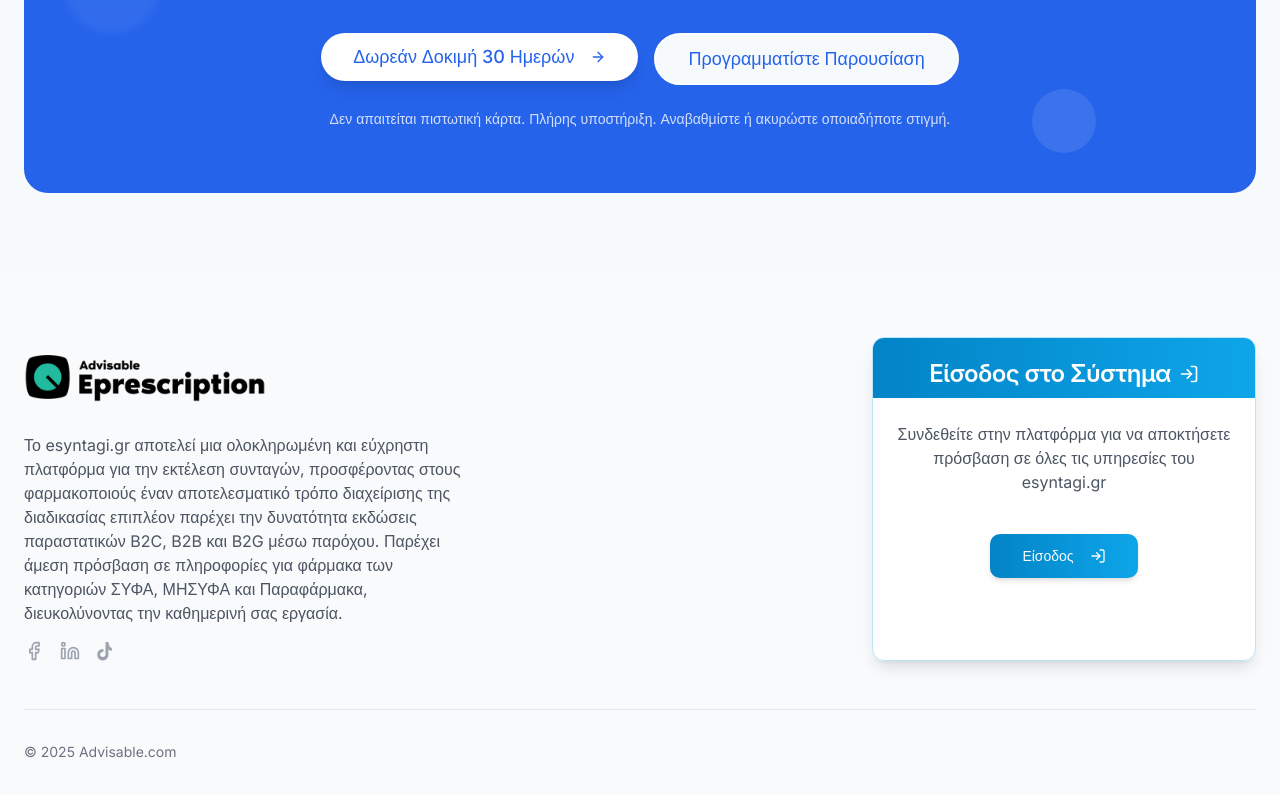
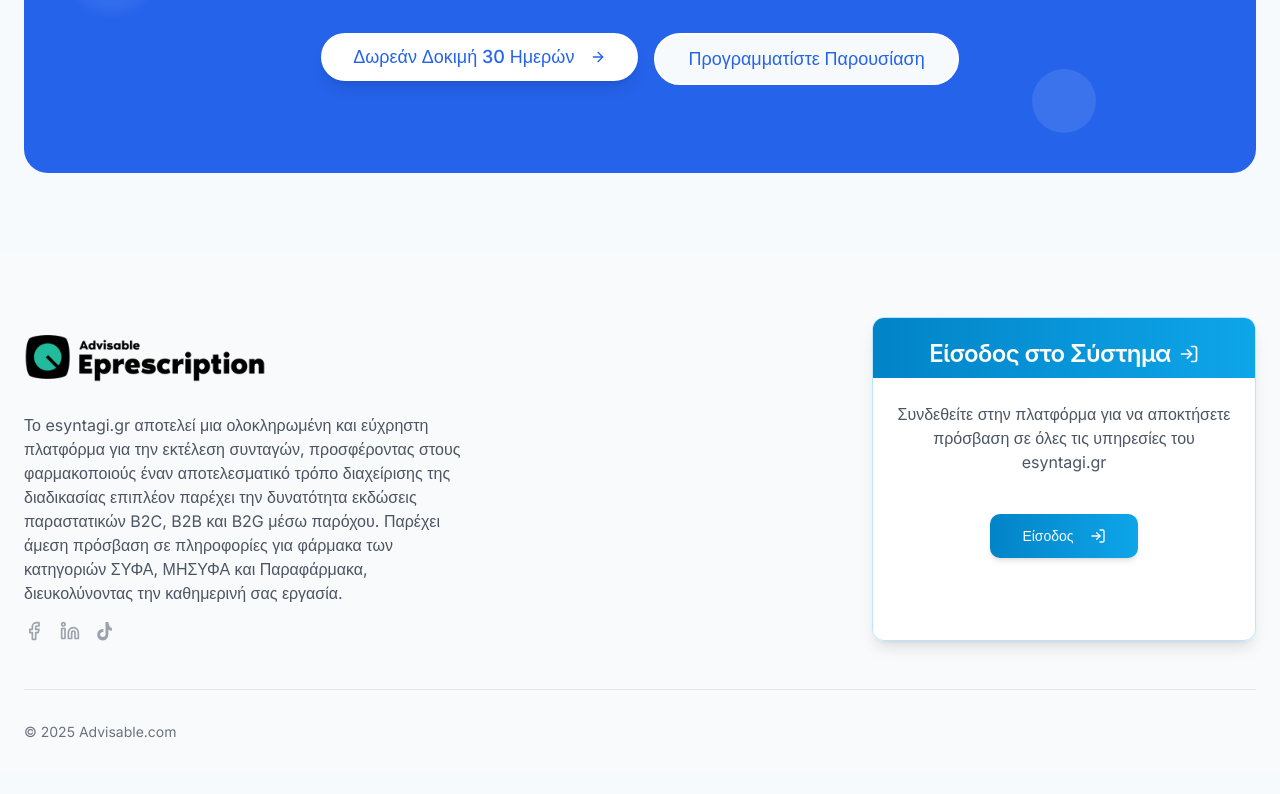
Before and after one commit to pkollaras/essyntagi-site, a React (Vite) app: page / in a window 1280 px wide. Shown: the part 5491-6285 px from the top of the page. Built offline with nearby package versions, Linux system fonts and the light colour scheme.

Commit message:
Visual edit in Lovable
Edited UI in Lovable

```diff
--- a/src/components/CallToAction.tsx
+++ b/src/components/CallToAction.tsx
@@ -1,4 +1,3 @@
-
 import { useRef } from 'react';
 import { useInView } from '@/utils/animations';
 import { Button } from '@/components/ui/button';
@@ -36,8 +35,7 @@ const CallToAction = () => {
             </div>
 
             <p className="text-white/80 mt-6 text-sm">
-              Δεν απαιτείται πιστωτική κάρτα. Πλήρης υποστήριξη. Αναβαθμίστε ή ακυρώστε οποιαδήποτε στιγμή.
-            </p>
+          </p>
           </div>
         </div>
       </div>
```
